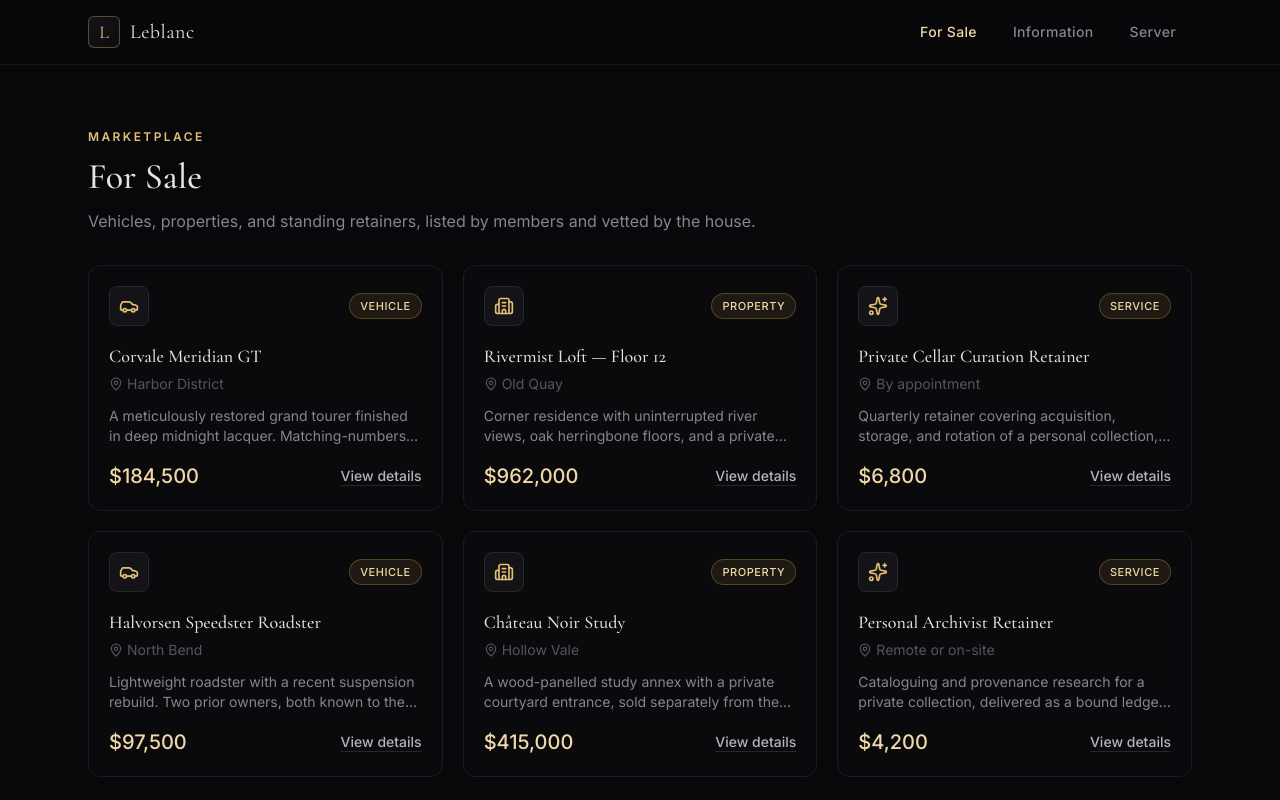
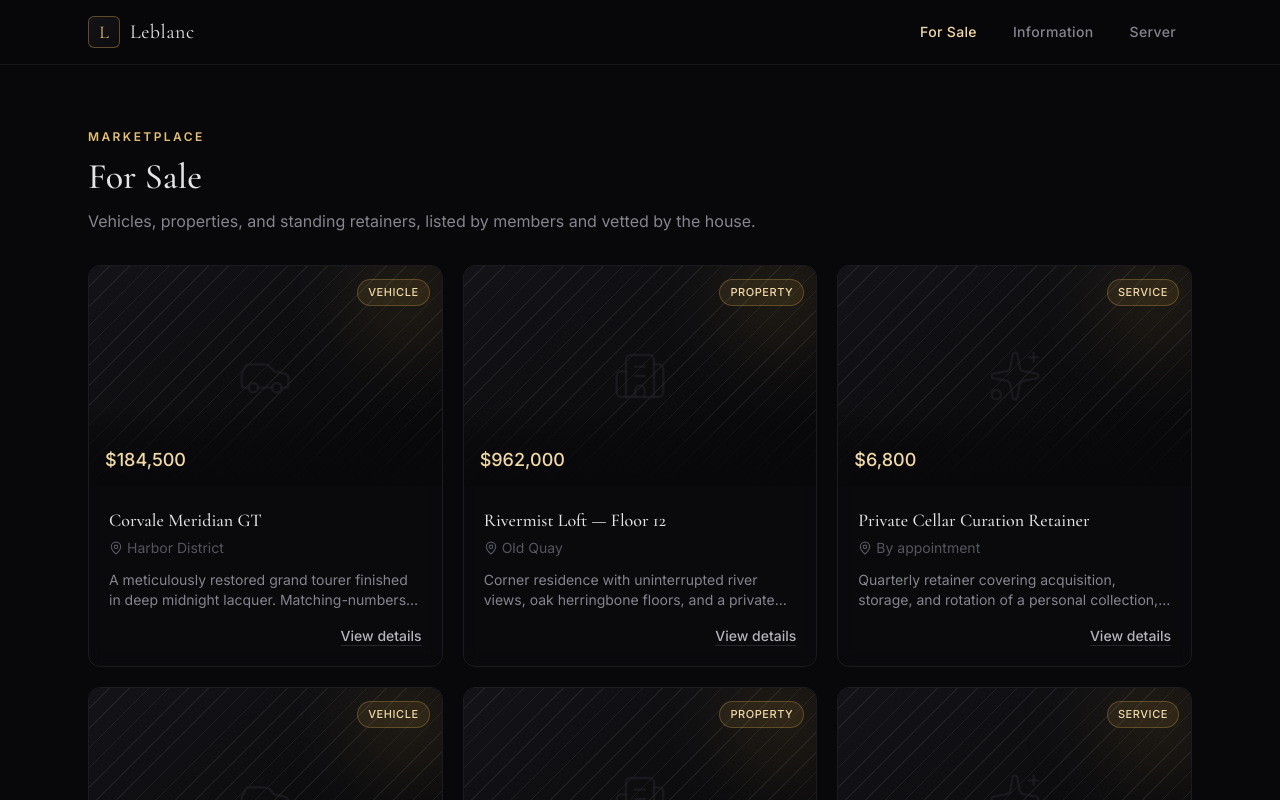
Before and after one commit to Leblancmid/Leblanc, a React (Vite) app: page /for-sale in a window 1280 px wide. Shown: the top 800 px of the page. Built offline with nearby package versions, Linux system fonts and the light colour scheme.

Commit message:
image picker

```diff
--- a/src/features/for-sale/ListingCard.tsx
+++ b/src/features/for-sale/ListingCard.tsx
@@ -1,19 +1,7 @@
-import { Car, Building2, Sparkles, MapPin } from 'lucide-react'
+import { MapPin } from 'lucide-react'
 import { Card } from '@/components/ui/Card'
-import { Badge } from '@/components/ui/Badge'
 import type { Listing } from '@/types'
-
-const categoryIcon = {
-  Vehicle: Car,
-  Property: Building2,
-  Service: Sparkles,
-} as const
-
-const currency = new Intl.NumberFormat('en-US', {
-  style: 'currency',
-  currency: 'USD',
-  maximumFractionDigits: 0,
-})
+import { ListingThumbnail } from './ListingThumbnail'
 
 interface ListingCardProps {
   listing: Listing
@@ -21,26 +9,19 @@ interface ListingCardProps {
 }
 
 export function ListingCard({ listing, onSelect }: ListingCardProps) {
-  const Icon = categoryIcon[listing.category]
+  return (
+    <Card interactive className="flex flex-col overflow-hidden animate-slide-up">
+      <ListingThumbnail listing={listing} />
 
-  return (
-    <Card interactive className="flex flex-col p-5 animate-slide-up">
-      <div className="flex items-center justify-between">
-        <span className="flex size-10 items-center justify-center rounded-lg border border-ink-600 bg-ink-800 text-gold-400">
-          <Icon className="size-5" />
-        </span>
-        <Badge tone="gold">{listing.category}</Badge>
-      </div>
-
-      <h3 className="mt-4 text-lg font-medium text-ink-100">{listing.title}</h3>
+      <div className="flex flex-1 flex-col p-5">
+        <h3 className="text-lg font-medium text-ink-100">{listing.title}</h3>
         <p className="mt-1 flex items-center gap-1 text-sm text-ink-400">
           <MapPin className="size-3.5" />
           {listing.location}
         </p>
-      <p className="mt-3 line-clamp-2 text-sm text-ink-300">{listing.description}</p>
+        <p className="mt-3 flex-1 line-clamp-2 text-sm text-ink-300">{listing.description}</p>
 
-      <div className="mt-4 flex items-center justify-between">
-        <p className="text-xl font-medium text-gold-300">{currency.format(listing.price)}</p>
+        <div className="mt-4 flex justify-end">
           <button
             type="button"
             onClick={() => onSelect(listing)}
@@ -49,6 +30,7 @@ export function ListingCard({ listing, onSelect }: ListingCardProps) {
             View details
           </button>
         </div>
+      </div>
     </Card>
   )
 }
--- a/src/features/for-sale/ListingModal.tsx
+++ b/src/features/for-sale/ListingModal.tsx
@@ -1,14 +1,9 @@
-import { Car, Building2, Sparkles, MapPin, User, CalendarDays, Tag } from 'lucide-react'
+import { MapPin, User, CalendarDays, Tag } from 'lucide-react'
 import { Modal } from '@/components/modals/Modal'
 import { Badge } from '@/components/ui/Badge'
 import { Button } from '@/components/ui/Button'
 import type { Listing } from '@/types'
-
-const categoryIcon = {
-  Vehicle: Car,
-  Property: Building2,
-  Service: Sparkles,
-} as const
+import { ListingThumbnail } from './ListingThumbnail'
 
 const currency = new Intl.NumberFormat('en-US', {
   style: 'currency',
@@ -30,7 +25,6 @@ interface ListingModalProps {
 
 export function ListingModal({ listing, onClose, onInquire }: ListingModalProps) {
   if (!listing) return null
-  const Icon = categoryIcon[listing.category]
 
   return (
     <Modal
@@ -52,12 +46,7 @@ export function ListingModal({ listing, onClose, onInquire }: ListingModalProps)
       }
     >
       <div className="flex flex-col gap-5">
-        <div className="flex items-center justify-between">
-          <span className="flex size-12 items-center justify-center rounded-lg border border-ink-600 bg-ink-800 text-gold-400">
-            <Icon className="size-6" />
-          </span>
-          <Badge tone="gold">{listing.category}</Badge>
-        </div>
+        <ListingThumbnail listing={listing} size="hero" showPrice={false} className="rounded-lg" />
 
         <p className="text-sm leading-relaxed text-ink-300">{listing.description}</p>
 
--- /dev/null
+++ b/src/features/for-sale/ListingThumbnail.tsx
@@ -0,0 +1,82 @@
+import { Car, Building2, Sparkles, type LucideIcon } from 'lucide-react'
+import { Badge } from '@/components/ui/Badge'
+import { cn } from '@/lib/cn'
+import type { Listing } from '@/types'
+
+const categoryIcon: Record<Listing['category'], LucideIcon> = {
+  Vehicle: Car,
+  Property: Building2,
+  Service: Sparkles,
+}
+
+const currency = new Intl.NumberFormat('en-US', {
+  style: 'currency',
+  currency: 'USD',
+  maximumFractionDigits: 0,
+})
+
+interface ListingThumbnailProps {
+  listing: Listing
+  size?: 'card' | 'hero'
+  showPrice?: boolean
+  className?: string
+}
+
+export function ListingThumbnail({
+  listing,
+  size = 'card',
+  showPrice = true,
+  className,
+}: ListingThumbnailProps) {
+  const Icon = categoryIcon[listing.category]
+
+  return (
+    <div
+      className={cn(
+        'relative w-full overflow-hidden bg-gradient-to-br from-ink-800 via-ink-900 to-ink-950',
+        size === 'card' ? 'aspect-[16/10]' : 'aspect-[16/9]',
+        className,
+      )}
+    >
+      {listing.image ? (
+        <img
+          src={listing.image}
+          alt={listing.title}
+          className="absolute inset-0 size-full object-cover"
+        />
+      ) : (
+        <>
+          <div
+            aria-hidden
+            className="absolute inset-0 opacity-[0.06]"
+            style={{
+              backgroundImage:
+                'repeating-linear-gradient(135deg, white 0, white 1px, transparent 1px, transparent 14px)',
+            }}
+          />
+          <div aria-hidden className="absolute -right-8 -top-8 size-32 rounded-full bg-gold-500/10 blur-2xl" />
+          <Icon
+            aria-hidden
+            strokeWidth={1}
+            className={cn(
+              'absolute inset-0 m-auto text-ink-600/50',
+              size === 'card' ? 'size-14' : 'size-20',
+            )}
+          />
+        </>
+      )}
+
+      <div className="absolute right-3 top-3">
+        <Badge tone="gold">{listing.category}</Badge>
+      </div>
+
+      {showPrice && (
+        <div className="absolute inset-x-0 bottom-0 bg-gradient-to-t from-ink-950 via-ink-950/70 to-transparent px-4 pb-3 pt-10">
+          <p className={cn('font-medium text-gold-300', size === 'card' ? 'text-lg' : 'text-2xl')}>
+            {currency.format(listing.price)}
+          </p>
+        </div>
+      )}
+    </div>
+  )
+}
--- a/src/features/home/HomePage.tsx
+++ b/src/features/home/HomePage.tsx
@@ -1,25 +1,13 @@
 import { Link } from 'react-router-dom'
-import { ArrowRight, Car, Building2, Sparkles } from 'lucide-react'
+import { ArrowRight } from 'lucide-react'
 import { LinkButton } from '@/components/ui/LinkButton'
 import { Card } from '@/components/ui/Card'
 import { SectionHeading } from '@/components/ui/SectionHeading'
-import { Badge } from '@/components/ui/Badge'
 import { StatBlock } from './StatBlock'
 import { listings } from '@/data/listings'
-
-const categoryIcon = {
-  Vehicle: Car,
-  Property: Building2,
-  Service: Sparkles,
-} as const
+import { ListingThumbnail } from '@/features/for-sale/ListingThumbnail'
 
 const featured = listings.filter((l) => l.featured).slice(0, 3)
-
-const currency = new Intl.NumberFormat('en-US', {
-  style: 'currency',
-  currency: 'USD',
-  maximumFractionDigits: 0,
-})
 
 export function HomePage() {
   return (
@@ -76,35 +64,26 @@ export function HomePage() {
           </div>
 
           <div className="mt-10 grid gap-5 sm:grid-cols-2 lg:grid-cols-3">
-            {featured.map((listing) => {
-              const Icon = categoryIcon[listing.category]
-              return (
-                <Card
-                  key={listing.id}
-                  interactive
-                  className="flex flex-col p-5 animate-slide-up"
-                >
-                  <div className="flex items-center justify-between">
-                    <span className="flex size-10 items-center justify-center rounded-lg border border-ink-600 bg-ink-800 text-gold-400">
-                      <Icon className="size-5" />
-                    </span>
-                    <Badge tone="gold">{listing.category}</Badge>
-                  </div>
-                  <h3 className="mt-4 text-lg font-medium text-ink-100">{listing.title}</h3>
-                  <p className="mt-1 text-sm text-ink-400">{listing.location}</p>
-                  <p className="mt-4 text-xl font-medium text-gold-300">
-                    {currency.format(listing.price)}
-                  </p>
+            {featured.map((listing) => (
+              <Card
+                key={listing.id}
+                interactive
+                className="flex flex-col overflow-hidden animate-slide-up"
+              >
+                <ListingThumbnail listing={listing} />
+                <div className="flex flex-1 flex-col p-5">
+                  <h3 className="text-lg font-medium text-ink-100">{listing.title}</h3>
+                  <p className="mt-1 flex-1 text-sm text-ink-400">{listing.location}</p>
                   <Link
                     to="/for-sale"
-                    className="mt-4 flex items-center gap-1.5 text-sm text-ink-300 transition-colors hover:text-gold-300"
+                    className="mt-4 flex items-center gap-1.5 self-end text-sm text-ink-300 transition-colors hover:text-gold-300"
                   >
                     View details
                     <ArrowRight className="size-3.5" />
                   </Link>
-                </Card>
-              )
-            })}
+                </div>
+              </Card>
+            ))}
           </div>
         </div>
       </section>
--- a/src/types/index.ts
+++ b/src/types/index.ts
@@ -12,6 +12,7 @@ export interface Listing {
   tags: string[]
   featured?: boolean
   postedAt: string
+  image?: string
 }
 
 export interface ServiceStatus {
```
Lines whose indentation alone changed are shown as unchanged.
